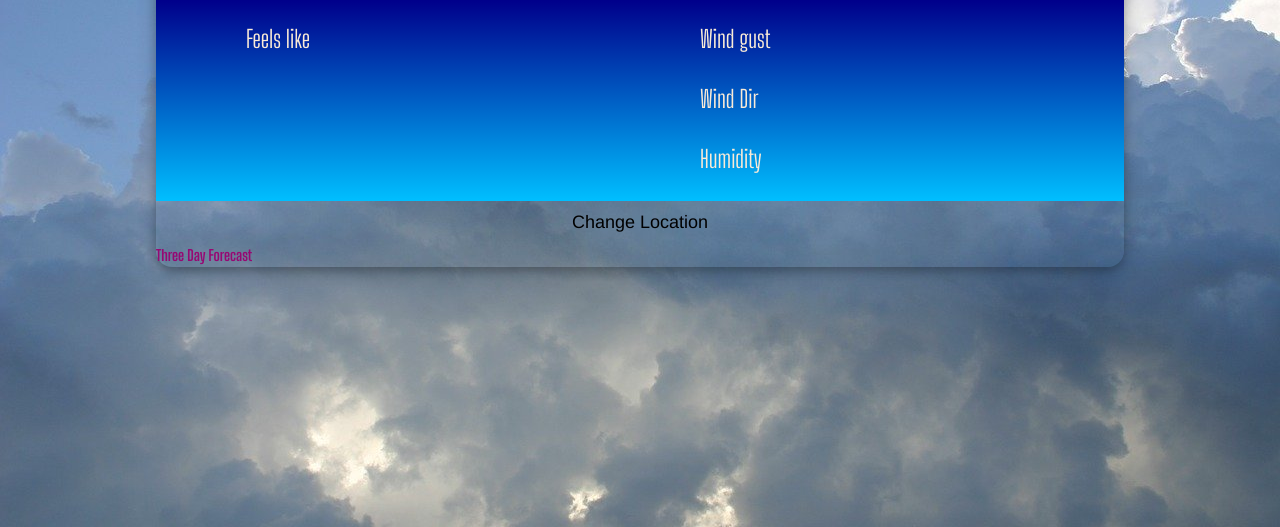
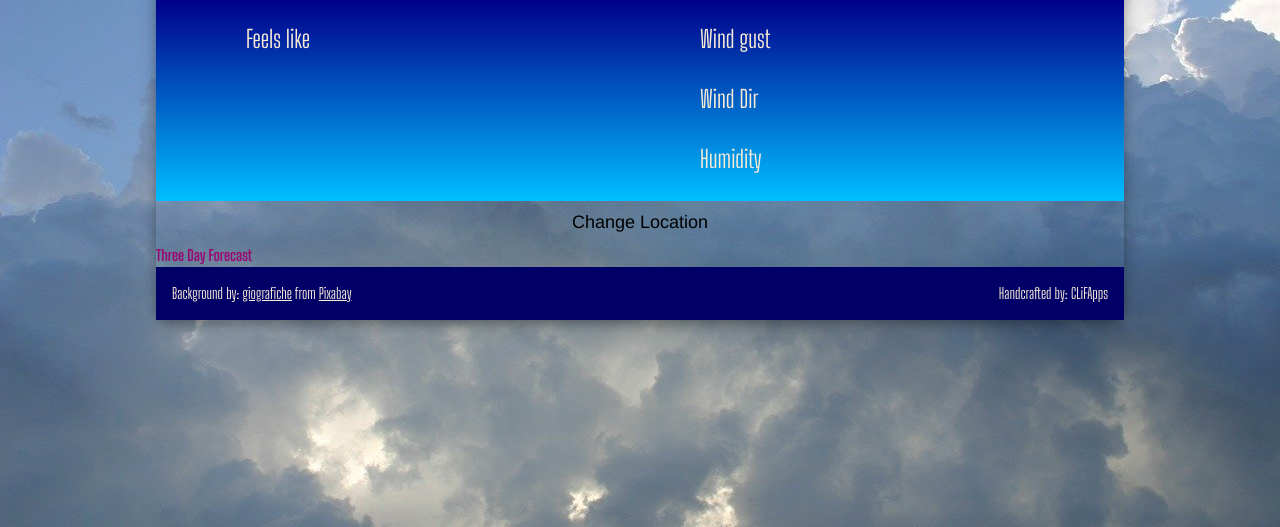
Before and after one commit to clfaulkner/clifapps-weather, a website: page src/index.html in a window 1280 px wide. Shown: the part 273-800 px from the top of the page. Drawn offline with nearby package versions, Linux system fonts and the light colour scheme; no server answers; a web font is replaced by a local one.

Commit message:
Final version {maybe)   ;-))

```diff
--- a/src/index.html
+++ b/src/index.html
@@ -2,7 +2,6 @@
 <!-- CLiFApps Weather Tower v2.0 -->
 <!-- ************************************** -->
 <!-- SECTION To-Do's' -->
-<!-- TODO add pix attributions and made by element -->
 
 <html lang="en">
 <head>
@@ -45,10 +44,19 @@
 
 <!-- ************************************** -->
 <!-- SECTION 3-day forecast -->
-    <details>
+    <details title="Click to view 3-day forecast">
       <summary class="dropper">Three Day Forecast</summary>
       <section id="three-day" class="background" title="3 day forecast" ></section>
     </details>
+
+<!-- ******************************* -->
+<!-- SECTION - footer -->
+    <footer class="w3-container" style="background-color: rgb(0, 0, 102);">
+      <p>Background by:
+        <a href="https://pixabay.com/users/giografiche-377204/?utm_source=link-attribution&amp;utm_medium=referral&amp;utm_campaign=image&amp;utm_content=414199">giografiche</a> from <a href="https://pixabay.com/?utm_source=link-attribution&amp;utm_medium=referral&amp;utm_campaign=image&amp;utm_content=414199" >Pixabay</a>
+        <span class="w3-right">Handcrafted by: CLiFApps</span>
+      </p>
+    </footer>
   </main>
 
 <!-- ************************************** -->
```
